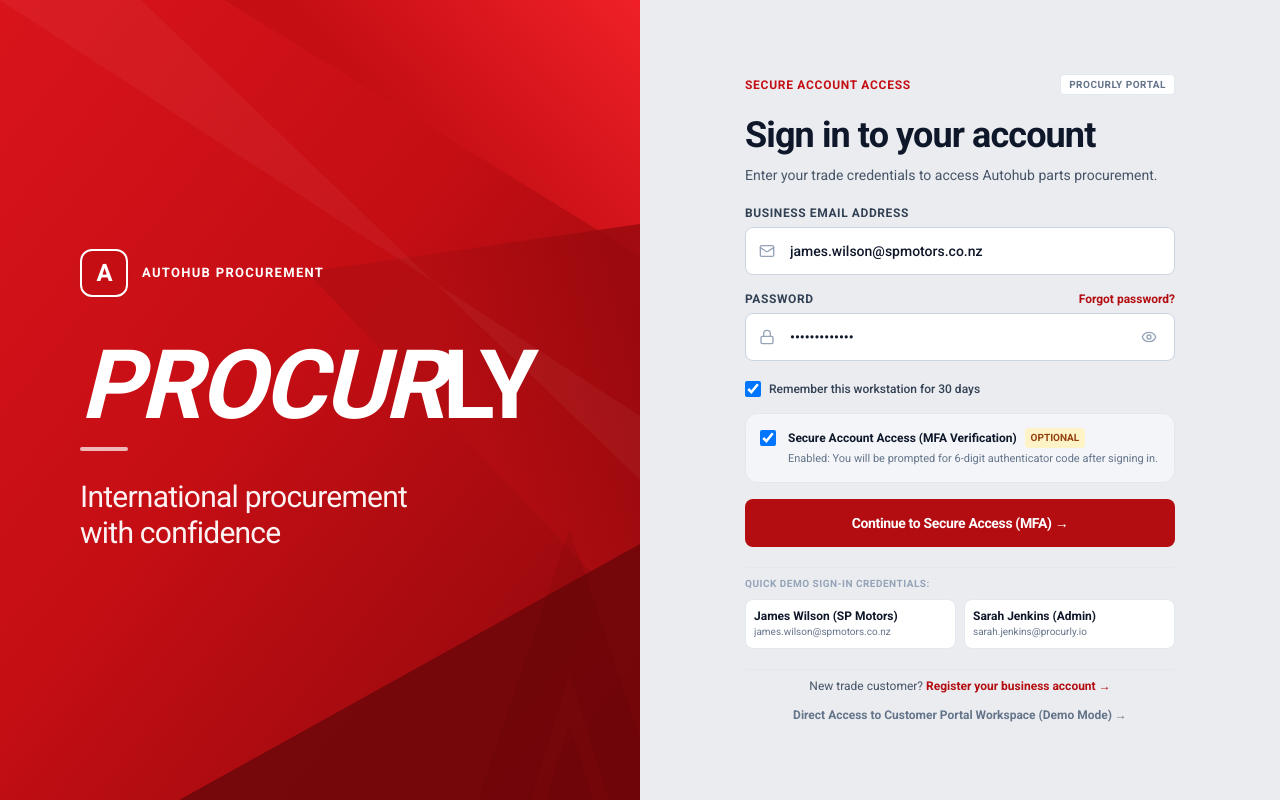
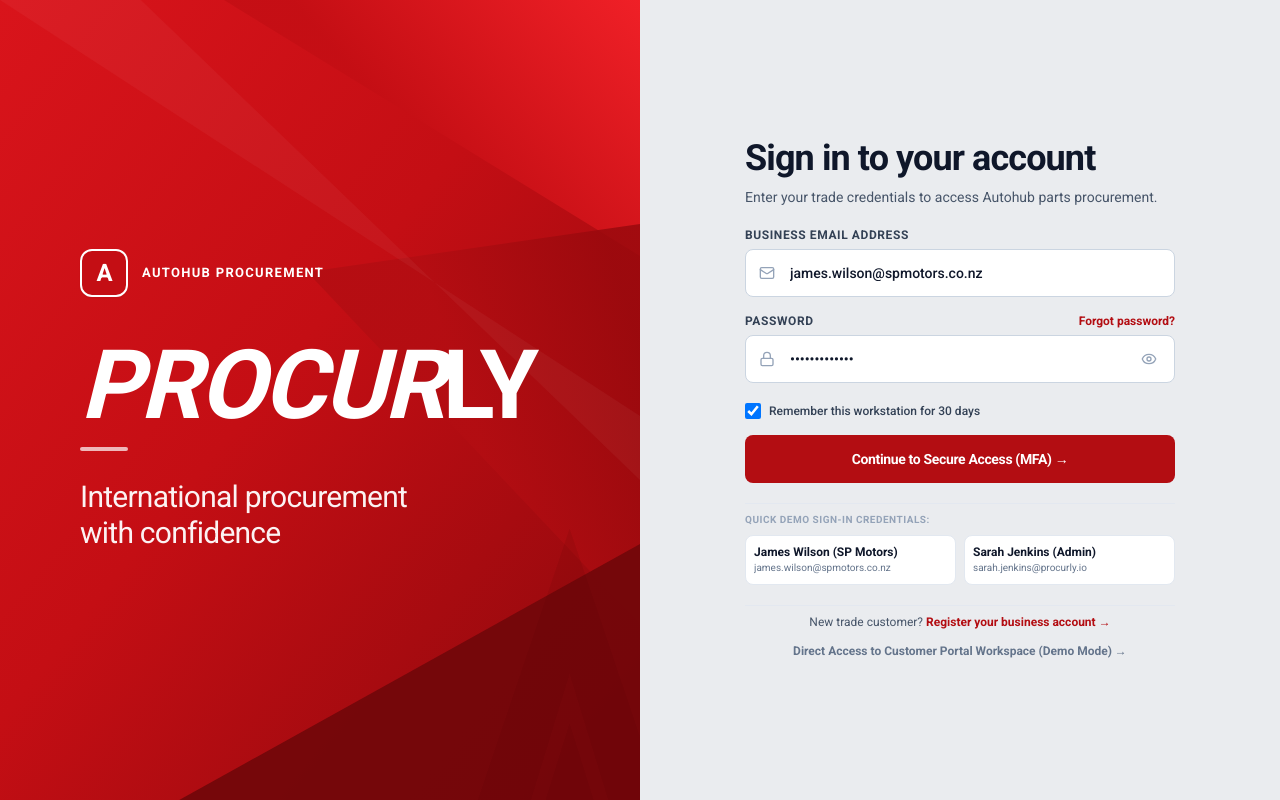
Before and after one commit to anilbuffer/procurly-mvp, a Next.js app: page / in a window 1280 px wide. Built offline with nearby package versions, Linux system fonts and the light colour scheme.

Commit message:
feat: implement login view and MFA code input components

```diff
--- a/components/auth/login-view.tsx
+++ b/components/auth/login-view.tsx
@@ -274,15 +274,7 @@ export function LoginView() {
         {/* ------------------------------------------------------------- */}
         {authMode === "login" && (
           <div className="space-y-5 animate-in fade-in duration-200">
-            {/* Eyebrow */}
-            <div className="flex items-center justify-between">
-              <span className="text-[12px] font-bold uppercase tracking-[0.06em] text-[#C40E14] antialiased">
-                SECURE ACCOUNT ACCESS
-              </span>
-              <span className="text-[10px] font-bold text-slate-500 uppercase tracking-wider bg-white px-2 py-0.5 rounded border border-slate-200">
-                PROCURly Portal
-              </span>
-            </div>
+
 
             {/* Heading */}
             <div>
@@ -388,32 +380,6 @@ export function LoginView() {
                 </label>
               </div>
 
-              {/* SECURE ACCOUNT ACCESS OPTIONAL TOGGLE CARD */}
-              <div className="p-3.5 rounded-xl border border-slate-200 bg-slate-50/70 hover:bg-slate-50 transition-colors">
-                <label className="flex items-start gap-3 cursor-pointer select-none">
-                  <input
-                    type="checkbox"
-                    checked={requireMfa}
-                    onChange={(e) => setRequireMfa(e.target.checked)}
-                    className="mt-0.5 w-4 h-4 rounded text-[#B30D12] focus:ring-0 cursor-pointer"
-                  />
-                  <div className="text-xs">
-                    <div className="flex items-center gap-2">
-                      <span className="font-bold text-slate-900">
-                        Secure Account Access (MFA Verification)
-                      </span>
-                      <span className="text-[10px] font-bold px-1.5 py-0.5 rounded bg-amber-100 text-amber-800 uppercase">
-                        Optional
-                      </span>
-                    </div>
-                    <p className="text-slate-500 text-[11px] leading-relaxed mt-0.5">
-                      {requireMfa
-                        ? "Enabled: You will be prompted for 6-digit authenticator code after signing in."
-                        : "Disabled: Sign in directly with email and password without secondary MFA prompt."}
-                    </p>
-                  </div>
-                </label>
-              </div>
 
               {/* Primary Sign In Button */}
               <Button
--- a/components/auth/mfa-code-input.tsx
+++ b/components/auth/mfa-code-input.tsx
@@ -56,7 +56,7 @@ export function MfaCodeInput({
           placeholder=""
           aria-label="Authenticator code"
           className={clsx(
-            "w-full h-12 px-4 rounded-lg text-slate-900 font-mono text-base tracking-[0.25em] font-semibold transition-all",
+            "w-full h-12 px-4 bg-white rounded-lg text-slate-900 font-mono text-base tracking-[0.25em] font-semibold transition-all",
             "bg-[#E8EAEF]/60 border border-slate-300 shadow-2xs",
             "focus:bg-white focus:outline-none focus:border-[#C40E14] focus:ring-2 focus:ring-[#C40E14]/20",
             hasError && "border-red-500 bg-red-50/40 text-red-900 focus:border-red-600 focus:ring-red-500/20",
```
